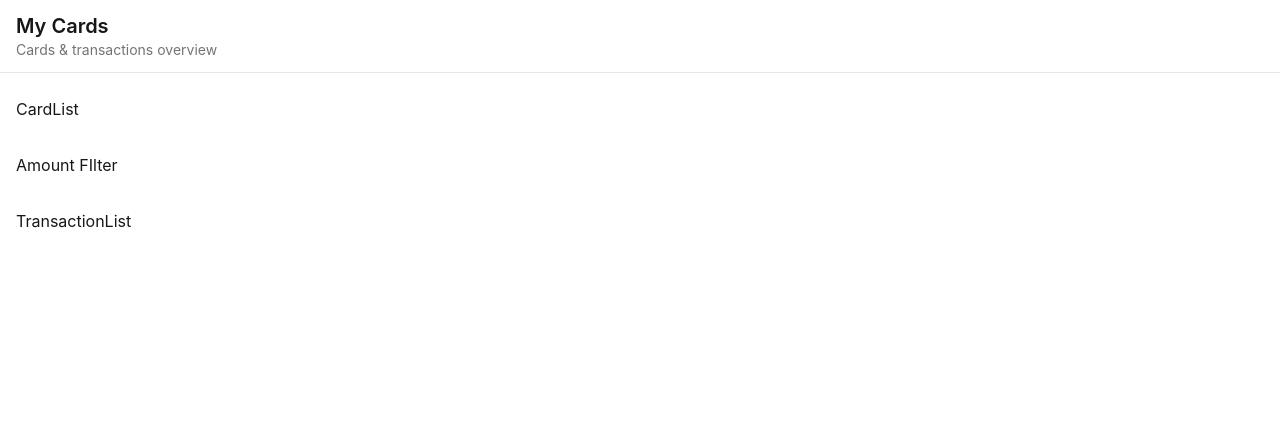
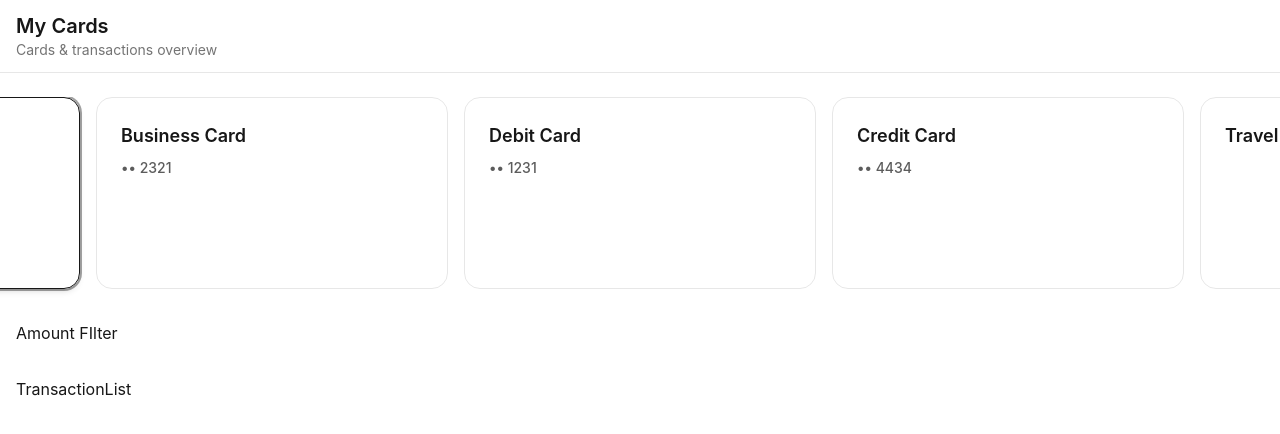
Before and after one commit to sujaymohithe/my-cards, a React (Vite) app: page / in a window 1280 px wide. Shown: the top 434 px of the page. Built offline with nearby package versions, Linux system fonts and the light colour scheme.

Commit message:
feat: implement card components with Button UI and card background utilities

```diff
--- a/src/api/mock/cards.json
+++ b/src/api/mock/cards.json
@@ -3,7 +3,7 @@
     "id": "lkmfkl-mlfkm-dlkfm",
     "description": "Private Card",
     "type": "private",
-    "lastDigits": 8796
+    "lastDigits": 796
   },
   {
     "id": "elek-n3lk-4m3lk4",
--- /dev/null
+++ b/src/components/cards/CardItem.tsx
@@ -0,0 +1,46 @@
+import type { Card } from "@/domain/types";
+import { cn } from "@/lib";
+import { Button } from "@/components/ui";
+
+interface CardItemProps {
+  card: Card;
+  selected: boolean;
+  onSelect: () => void;
+}
+
+/**
+ * A component to render a single card item.
+ * It displays the card description and last 4 digits (if available).
+ * It also applies a background color based on the card type.
+ * It can be selected, which adds a border, ring, and shadow.
+ *
+ * @param {CardItemProps} props - The props for the component
+ * @returns A JSX element representing the card item
+ */
+export function CardItem({ card, selected, onSelect }: CardItemProps) {
+  const bgClass = `bg-card-${card.type}`; //Tailwind utility
+
+  return (
+    <Button
+      onClick={onSelect}
+      aria-pressed={selected}
+      className={cn(
+        "h-48 w-88 rounded-2xl p-6 text-left transition",
+        "flex flex-col items-start justify-start",
+        selected
+          ? "border-foreground ring-2 ring-foreground/40 shadow-md"
+          : "border-foreground/10 hover:border-foreground/20 hover:shadow-sm",
+        bgClass,
+      )}
+    >
+      <div className="text-foreground text-lg font-semibold">
+        {card.description}
+      </div>
+      {card.lastDigits && (
+        <div className="text-foreground/70 mt-2 text-sm">
+          •• {String(card.lastDigits).padStart(4, "0")}
+        </div>
+      )}
+    </Button>
+  );
+}
--- /dev/null
+++ b/src/components/cards/CardList.tsx
@@ -0,0 +1,46 @@
+import type { Card } from "@/domain/types";
+import { cn } from "@/lib";
+import { CardItem } from "./CardItem";
+
+interface CardListProps {
+  cards: Card[];
+  selectedCardId: string | null;
+  onSelect: (cardId: string) => void;
+  loading: boolean;
+}
+
+export function CardList({
+  cards,
+  selectedCardId,
+  onSelect,
+  loading,
+}: CardListProps) {
+  if (loading) {
+    return (
+      <div className="text-foreground/70 mx-auto w-full text-center">
+        Loading cards…
+      </div>
+    );
+  }
+
+  return (
+    <div className="flex flex-row items-center justify-center gap-4">
+      {cards.map((card, index) => (
+        <div
+          key={card.id}
+          className={cn(
+            "w-fit",
+            index === 1 && "sm:justify-self-end",
+            index === 0 && "sm:justify-self-start",
+          )}
+        >
+          <CardItem
+            card={card}
+            selected={card.id === selectedCardId}
+            onSelect={() => onSelect(card.id)}
+          />
+        </div>
+      ))}
+    </div>
+  );
+}
--- a/src/components/cards/index.ts
+++ b/src/components/cards/index.ts
@@ -0,0 +1,2 @@
+export { CardList } from "./CardList";
+export { CardItem } from "./CardItem";
--- /dev/null
+++ b/src/components/ui/Button.tsx
@@ -0,0 +1,37 @@
+import { cn } from "@/lib";
+
+type ButtonProps = React.ButtonHTMLAttributes<HTMLButtonElement>;
+
+/**
+ * A basic button component which wraps its children in a button element
+ * and applies some basic styling.
+ *
+ * @param {ButtonProps} props - The props for the component
+ * @param {string} [props.type="button"] - The type of the button
+ * @param {ReactNode} props.children - The children of the button
+ * @param {string} [props.className] - The class name to apply to the button
+ * @param {boolean} [props.disabled] - Whether the button is disabled
+ * @returns {JSX.Element} A JSX element representing the button
+ */
+export function Button({
+  type = "button",
+  children,
+  className,
+  disabled,
+  ...props
+}: ButtonProps) {
+  return (
+    <button
+      type={type}
+      disabled={disabled}
+      className={cn(
+        "border-foreground/20 rounded-xl border px-3 py-2 text-sm font-medium",
+        { "opacity-40": disabled },
+        className,
+      )}
+      {...props}
+    >
+      {children}
+    </button>
+  );
+}
--- a/src/components/ui/index.ts
+++ b/src/components/ui/index.ts
@@ -1,2 +1,3 @@
 export { ErrorBanner } from "./ErrorBanner";
 export { Section } from "./Section";
+export { Button } from "./Button";
--- a/src/pages/Dashboard.tsx
+++ b/src/pages/Dashboard.tsx
@@ -1,3 +1,4 @@
+import { CardList } from "@/components/cards";
 import { ErrorBanner, Section } from "@/components/ui";
 import { useCards, useTransactions } from "@/hooks";
 import { useState } from "react";
@@ -24,6 +25,10 @@ export function Dashboard() {
     cards.find((card) => card.id === userSelectedCardId) ?? cards[0] ?? null;
   const selectedCardId = selectedCard?.id ?? "";
 
+  const onSelectCard = (id: string) => {
+    setUserSelectedCardId(id);
+  };
+
   const {
     trasactions,
     loading: loadingTransactions,
@@ -40,9 +45,26 @@ export function Dashboard() {
     );
   }
 
+  if (!error && !loadingCards && !cards.length) {
+    return (
+      <div className="container py-12">
+        <div className="text-foreground/70 mx-auto w-full text-center">
+          No cards found
+        </div>
+      </div>
+    );
+  }
+
   return (
     <div className="flex flex-1 flex-col space-y-8 overflow-hidden">
-      <Section className="shrink-0">CardList</Section>
+      <Section className="shrink-0">
+        <CardList
+          cards={cards}
+          onSelect={onSelectCard}
+          selectedCardId={selectedCardId}
+          loading={loadingCards}
+        ></CardList>
+      </Section>
 
       <Section className="shrink-0">Amount FIlter</Section>
 
--- a/src/styles/globals.css
+++ b/src/styles/globals.css
@@ -8,6 +8,30 @@
   --color-foreground: #171717;
   --color-error: #ff0000;
   --color-success: #008000;
+
+  /*
+  |--------------------------------------------------------------------------
+  | Card Background Tokens & Utilities
+  |--------------------------------------------------------------------------
+  | Each CardType follows this convention:
+  |   CardType:        "credit"
+  |   CSS variable:    --card-credit
+  |   Utility class:   bg-card-credit
+  |
+  | If adding a new CardType:
+  |   1. Add its CSS variable here
+  |   2. Define its @utility below in this file (bg-card-*)
+  |
+  | Used in components as:
+  |   className={`bg-card-${card.type}`}
+  |--------------------------------------------------------------------------
+  */
+  --card-private: #e3f2fd;
+  --card-business: #f1f8e9;
+  --card-debit: #e5e4e2;
+  --card-credit: #fce4ec;
+  --card-travel: #f3e5f5;
+  --card-other: #d3d3d3;
 }
 
 @layer base {
@@ -27,3 +51,27 @@
   margin-inline: auto;
   padding-inline: var(--container-pad);
 }
+
+@utility bg-card-private {
+  background-color: var(--card-private);
+}
+
+@utility bg-card-business {
+  background-color: var(--card-business);
+}
+
+@utility bg-card-debit {
+  background-color: var(--card-debit);
+}
+
+@utility bg-card-credit {
+  background-color: var(--card-credit);
+}
+
+@utility bg-card-travel {
+  background-color: var(--card-travel);
+}
+
+@utility bg-card-other {
+  background-color: var(--card-other);
+}
```
Also changed, not shown: 1 other file (tests, documents, lock files or other folders).
